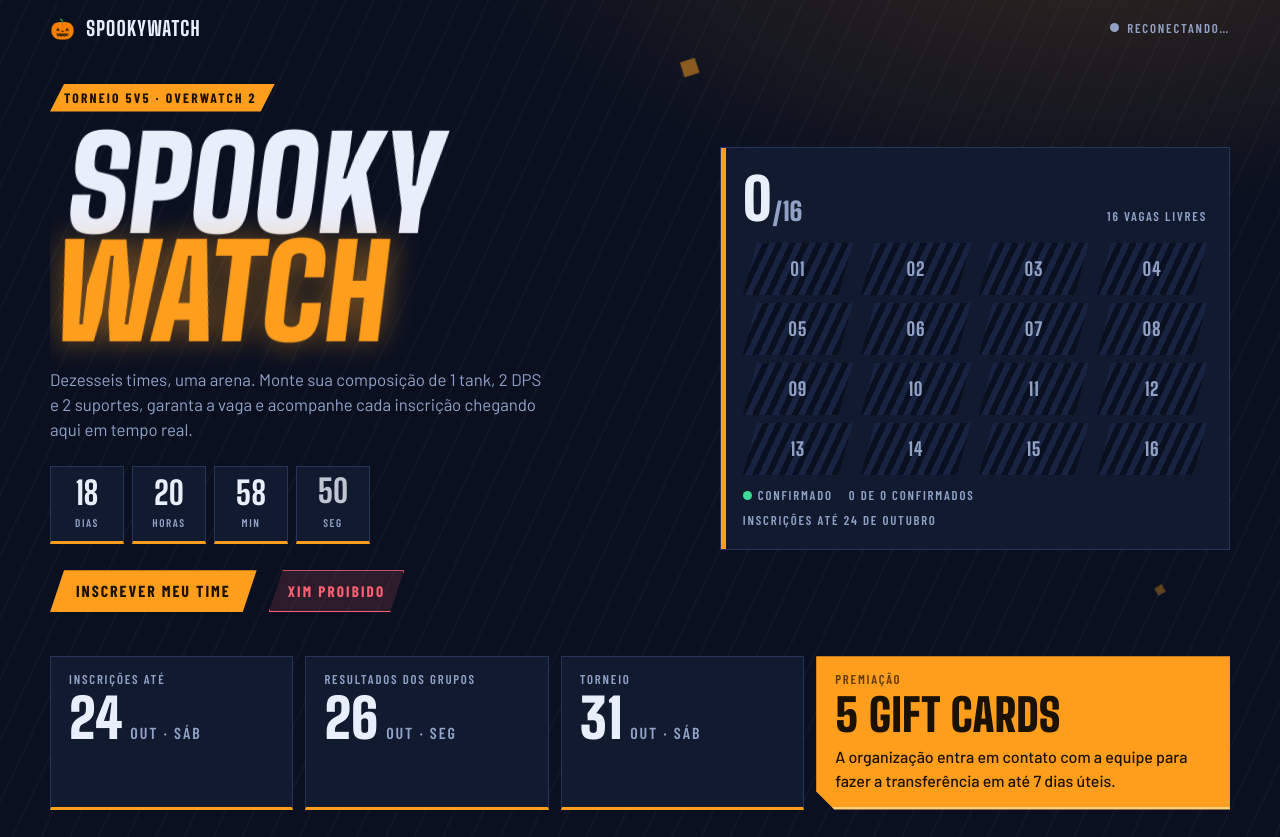
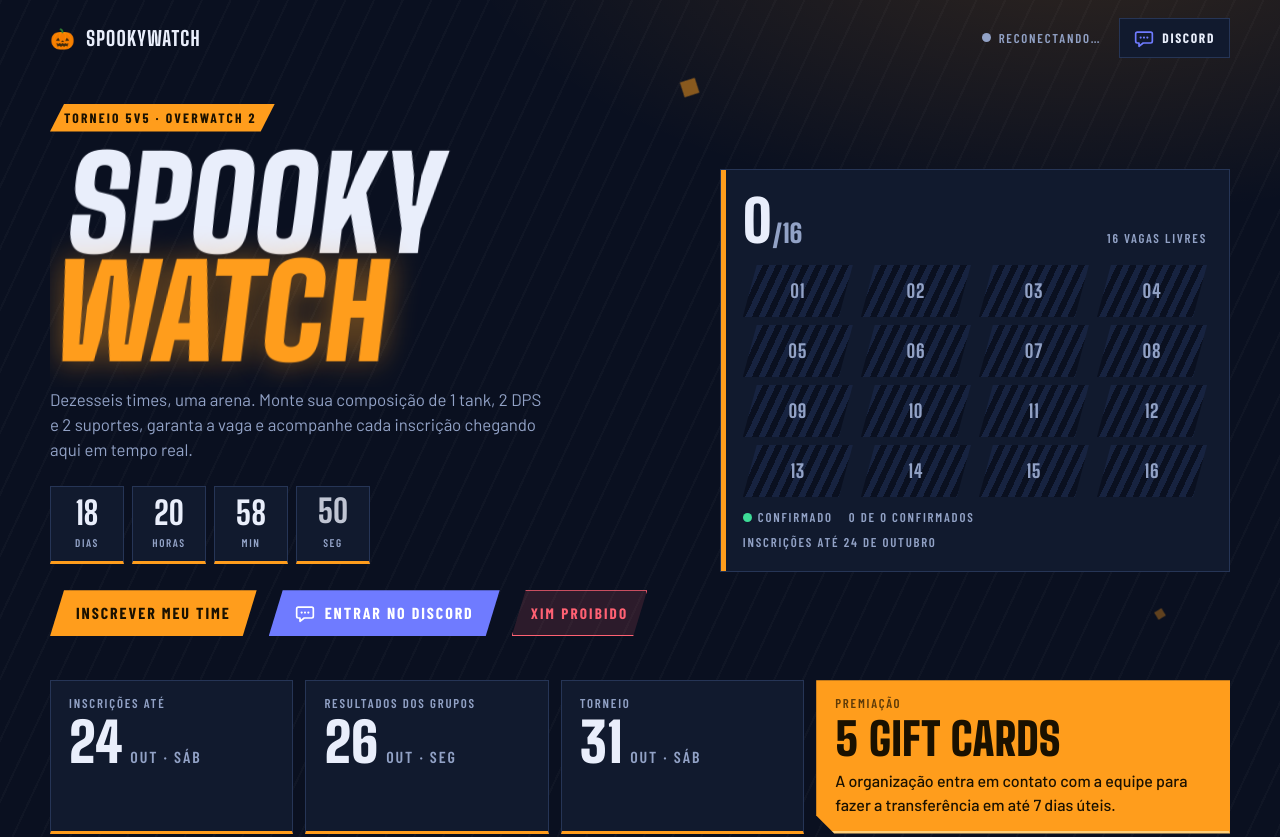
Before and after one commit to Tucowski/spookywatch, a website: page public/index.html in a window 1280 px wide. Shown: the top 837 px of the page. Drawn offline with nearby package versions, Linux system fonts and the light colour scheme; no server answers.

Commit message:
Add files via upload

```diff
--- a/public/index.html
+++ b/public/index.html
@@ -312,6 +312,15 @@
 @media (prefers-reduced-motion: reduce) {
   *, *::before, *::after { animation-duration: .001ms !important; animation-delay: 0s !important; animation-iteration-count: 1 !important; transition-duration: .001ms !important; scroll-behavior: auto !important; }
 }
+
+:root { --blurple: #6f7bff; }
+.btn.disc { background: var(--blurple); color: #fff; gap: 10px; }
+.dc-ico { display: inline-grid; place-items: center; width: 20px; height: 20px; flex: none; }
+.dc-ico svg, .dc-ico img { width: 20px; height: 20px; grid-area: 1 / 1; }
+.dc-ico.has-logo svg { display: none; }
+.dc-top { display: inline-flex; align-items: center; gap: 8px; padding: 9px 14px; background: var(--panel); border: 1px solid var(--edge); color: var(--text); text-decoration: none; font: 700 .85rem/1 var(--f-label); letter-spacing: .12em; text-transform: uppercase; transition: transform .3s var(--ease), border-color .3s, background .3s; }
+.dc-top:hover { border-color: var(--blurple); background: var(--panel-2); transform: translateY(-2px); }
+.dc-top .dc-ico { color: var(--blurple); }
 </style>
 </head>
 <body>
@@ -320,7 +329,7 @@
 <div class="wrap">
   <header class="bar">
     <div class="brand"><span aria-hidden="true">🎃</span>Spookywatch</div>
-    <div class="bar-r"><div class="live label" id="presence"><span class="dot" id="presenceDot"></span><span id="presenceTxt">Ao vivo</span></div><div class="who-chip" id="whoChip" hidden><span id="whoTxt"></span><button class="linkbtn" id="logoutBtn" type="button">Sair</button></div></div>
+    <div class="bar-r"><div class="live label" id="presence"><span class="dot" id="presenceDot"></span><span id="presenceTxt">Ao vivo</span></div><div class="who-chip" id="whoChip" hidden><span id="whoTxt"></span><button class="linkbtn" id="logoutBtn" type="button">Sair</button></div><a class="dc-top" href="https://discord.gg/Zu63wCXgyM" target="_blank" rel="noopener noreferrer" aria-label="Entrar no servidor do Discord"><span class="dc-ico"><svg viewBox="0 0 24 24" aria-hidden="true"><path d="M4 5h16a2 2 0 0 1 2 2v9a2 2 0 0 1-2 2H11l-5 4v-4H4a2 2 0 0 1-2-2V7a2 2 0 0 1 2-2Z" fill="none" stroke="currentColor" stroke-width="2" stroke-linejoin="round"/><circle cx="8" cy="11.5" r="1.3" fill="currentColor"/><circle cx="12" cy="11.5" r="1.3" fill="currentColor"/><circle cx="16" cy="11.5" r="1.3" fill="currentColor"/></svg><img src="discord-logo.svg" alt="" hidden onload="this.hidden=false;this.parentNode.classList.add('has-logo')" onerror="this.remove()"></span><span>Discord</span></a></div>
   </header>
 
   <section class="hero">
@@ -331,6 +340,7 @@
       <div class="count num" id="count" aria-label="Contagem regressiva para o início"></div>
       <div class="ctas">
         <a class="btn main" href="#inscricao">Inscrever meu time</a>
+        <a class="btn disc" href="https://discord.gg/Zu63wCXgyM" target="_blank" rel="noopener noreferrer"><span class="dc-ico"><svg viewBox="0 0 24 24" aria-hidden="true"><path d="M4 5h16a2 2 0 0 1 2 2v9a2 2 0 0 1-2 2H11l-5 4v-4H4a2 2 0 0 1-2-2V7a2 2 0 0 1 2-2Z" fill="none" stroke="currentColor" stroke-width="2" stroke-linejoin="round"/><circle cx="8" cy="11.5" r="1.3" fill="currentColor"/><circle cx="12" cy="11.5" r="1.3" fill="currentColor"/><circle cx="16" cy="11.5" r="1.3" fill="currentColor"/></svg><img src="discord-logo.svg" alt="" hidden onload="this.hidden=false;this.parentNode.classList.add('has-logo')" onerror="this.remove()"></span>Entrar no Discord</a>
         <span class="ban-chip">XIM proibido</span>
       </div>
     </div>
```
Also changed, not shown: README.md, public/discord-logo-0.svg (added).
